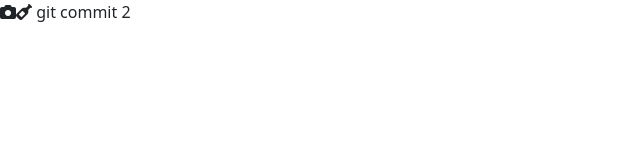
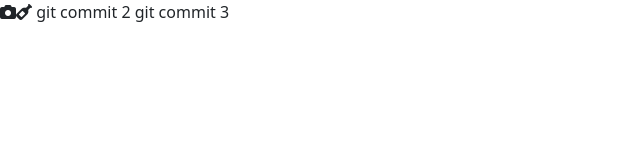
Before and after one commit to kelvingrg/samplem9, a website: page boostrap/register.html in a window 1280 px wide. Shown: the whole page, without its empty margins (0-640 px from the left). Drawn offline with nearby package versions, Linux system fonts and the light colour scheme.

Commit message:
git commit 3

```diff
--- a/boostrap/register.html
+++ b/boostrap/register.html
@@ -14,5 +14,6 @@
 <body>
     <i class="fas fa-camera"></i><i class="fas fa-wine-bottle"></i>
     git commit  2
+    git commit 3
 </body>
 </html>
```
